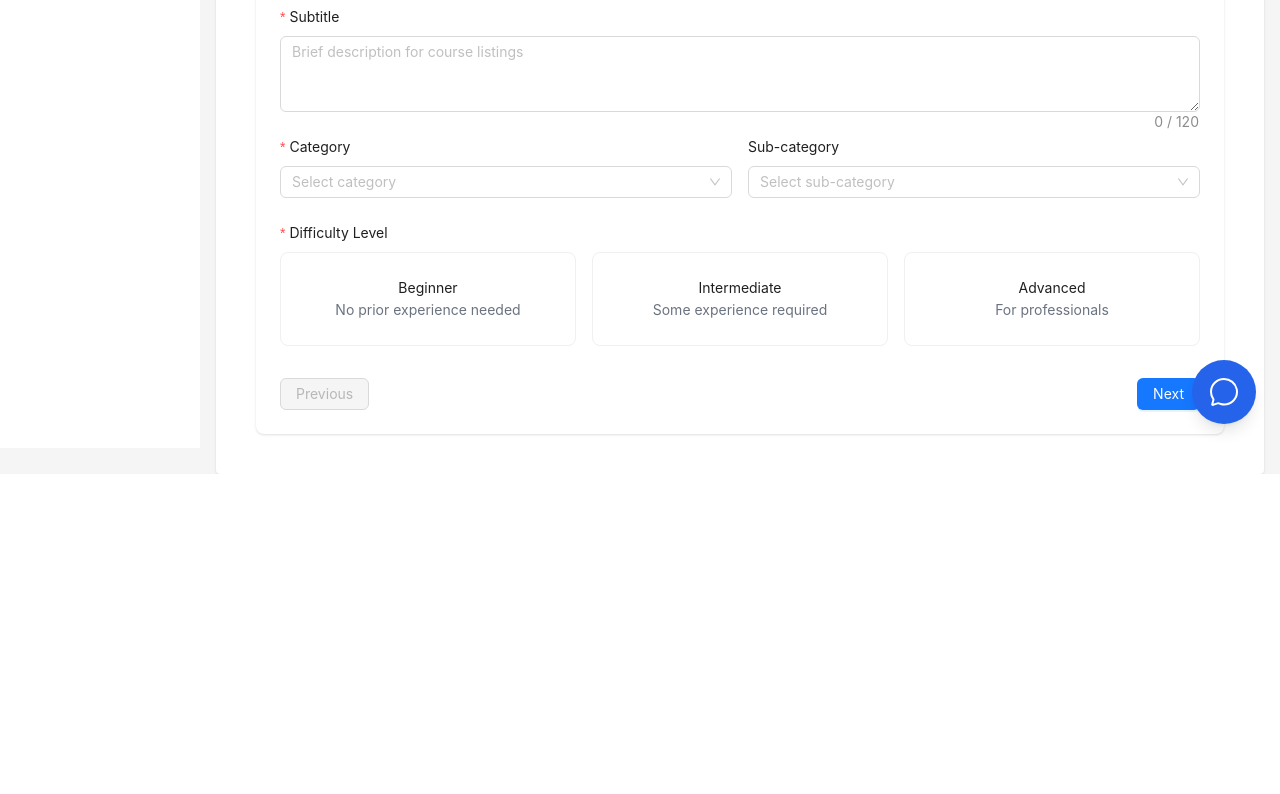
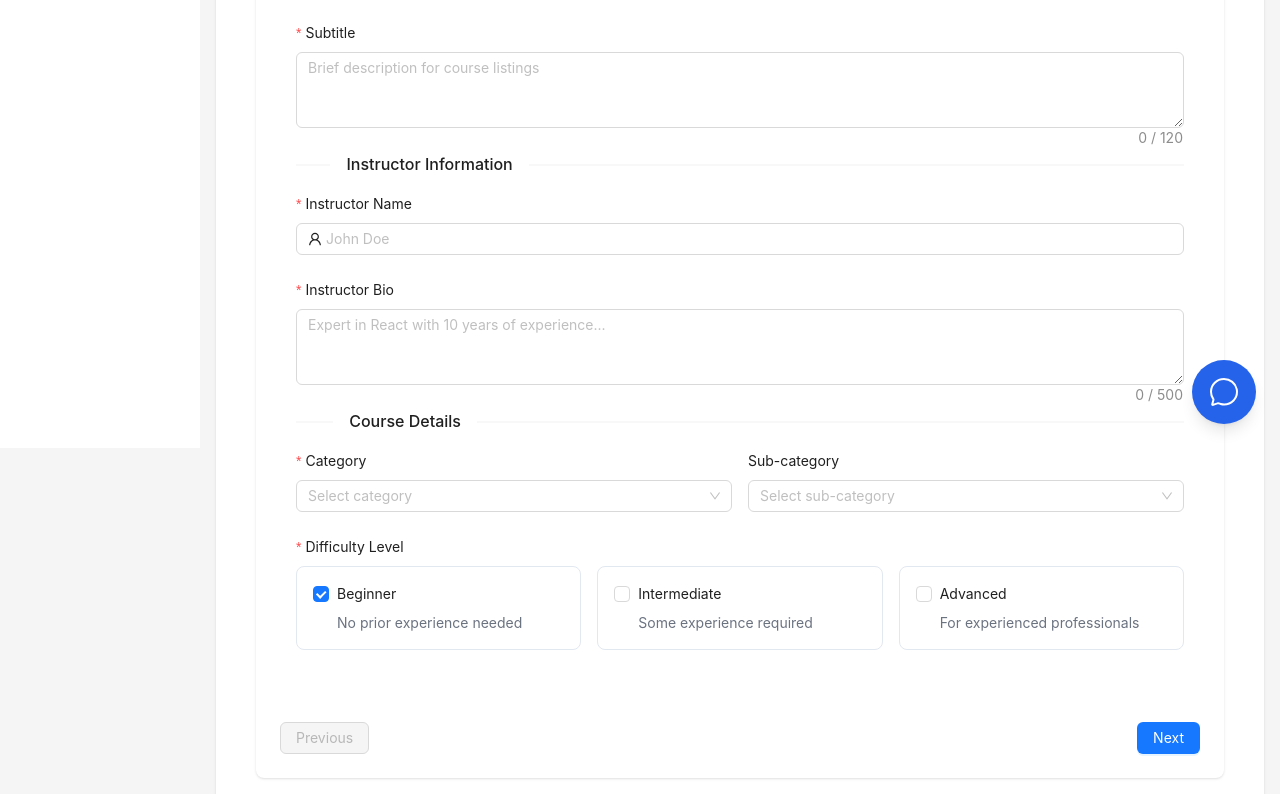
Before and after one commit to andymarrow/Trainex, a Next.js app: page /AdminDashboard/pages/course in a window 1280 px wide. Shown: the part 352-1146 px from the top of the page. Before the commit the page ends 826 px from the top, so only its background shows below. Built offline with nearby package versions, Linux system fonts and the light colour scheme.

Commit message:
some changes on course upload forms

```diff
--- a/app/(Admin)/AdminDashboard/components/courseComp/CourseForm.jsx
+++ b/app/(Admin)/AdminDashboard/components/courseComp/CourseForm.jsx
@@ -16,26 +16,64 @@ const CourseWizard = ({ initialData, onSubmit }) => {
   const [loading, setLoading] = useState(false);
 
   // Initialize form with data (create or edit)
+  // In your CourseWizard component
   useEffect(() => {
     const initializeForm = async () => {
       try {
         const values = initialData ||
           JSON.parse(localStorage.getItem("courseDraft")) || {
-            // Set default values for all form fields
+            //basic info
             title: "",
             subtitle: "",
+            instructor: {
+              name: "",
+              bio: "",
+            },
             category: undefined,
             subcategory: undefined,
             level: "beginner",
-            sections: [],
-            // Add other default fields from all steps
+            //course goals
+            outcomes: [],
+            requirements: [],
+            audience: [],
+            customAudience: [],
+            //curriculum
+
+            //media
+            media: {
+              thumbnail: null,
+              promoVideo: null,
+            },
+            //pricing
+            pricing: {
+              model: "free",
+              amount: 0,
+              currency: "USD",
+            },
           };
 
         form.setFieldsValue(values);
-        console.log("Initialized form values:", values);
       } catch (e) {
         console.error("Form initialization failed:", e);
-        form.setFieldsValue({});
+        form.setFieldsValue({
+          //basic info
+          title: "",
+          subtitle: "",
+          instructor: {
+            name: "",
+            bio: "",
+          },
+          category: undefined,
+          subcategory: undefined,
+          level: "beginner",
+          //course goals
+          outcomes: [],
+          requirements: [],
+          audience: [],
+          customAudience: [],
+
+          // curriculum
+        });
       }
     };
 
--- a/app/(Admin)/AdminDashboard/components/courseComp/formSteps/BasicInfoStep.jsx
+++ b/app/(Admin)/AdminDashboard/components/courseComp/formSteps/BasicInfoStep.jsx
@@ -1,5 +1,6 @@
-import React, { useEffect } from "react";
-import { Form, Input, Select, Card, Row, Col } from "antd";
+import React, { use, useEffect } from "react";
+import { Form, Input, Select, Row, Col, Checkbox, Divider } from "antd";
+import { UserOutlined } from "@ant-design/icons";
 
 const { Option } = Select;
 const { TextArea } = Input;
@@ -7,10 +8,11 @@ const { TextArea } = Input;
 const BasicInfoStep = () => {
   const form = Form.useFormInstance();
   useEffect(() => {
-    console.log("Current form values:-------", form.getFieldsValue(true));
+    console.log("BasicInfoStep mounted---------", form.getFieldsValue());
   }, [form]);
   return (
-    <div>
+    <div className="p-4">
+      {/* Course Title */}
       <Form.Item
         name="title"
         label="Course Title"
@@ -22,6 +24,7 @@ const BasicInfoStep = () => {
         <Input placeholder="Master React in 2023" showCount maxLength={100} />
       </Form.Item>
 
+      {/* Subtitle */}
       <Form.Item
         name="subtitle"
         label="Subtitle"
@@ -35,17 +38,46 @@ const BasicInfoStep = () => {
         />
       </Form.Item>
 
+      <Divider orientation="left">Instructor Information</Divider>
+
+      {/* Instructor Name */}
+      <Form.Item
+        name={["instructor", "name"]}
+        label="Instructor Name"
+        rules={[{ required: true, message: "Instructor name is required" }]}
+      >
+        <Input placeholder="John Doe" prefix={<UserOutlined />} />
+      </Form.Item>
+
+      {/* Instructor Bio */}
+      <Form.Item
+        name={["instructor", "bio"]}
+        label="Instructor Bio"
+        rules={[{ required: true, message: "Instructor bio is required" }]}
+      >
+        <TextArea
+          rows={3}
+          placeholder="Expert in React with 10 years of experience..."
+          showCount
+          maxLength={500}
+        />
+      </Form.Item>
+
+      <Divider orientation="left">Course Details</Divider>
+
+      {/* Category and Subcategory */}
       <Row gutter={16}>
         <Col span={12}>
           <Form.Item
             name="category"
             label="Category"
-            rules={[{ required: true }]}
+            rules={[{ required: true, message: "Category is required" }]}
           >
             <Select placeholder="Select category">
               <Option value="web">Web Development</Option>
               <Option value="mobile">Mobile Development</Option>
               <Option value="data">Data Science</Option>
+              <Option value="design">UI/UX Design</Option>
             </Select>
           </Form.Item>
         </Col>
@@ -55,35 +87,64 @@ const BasicInfoStep = () => {
               <Option value="react">React.js</Option>
               <Option value="vue">Vue.js</Option>
               <Option value="angular">Angular</Option>
+              <Option value="node">Node.js</Option>
             </Select>
           </Form.Item>
         </Col>
       </Row>
 
+      {/* Difficulty Level - Checkbox Style */}
       <Form.Item
         name="level"
         label="Difficulty Level"
-        rules={[{ required: true }]}
+        rules={[
+          { required: true, message: "Please select a difficulty level" },
+        ]}
       >
-        <div className="flex gap-4">
-          {["beginner", "intermediate", "advanced"].map((level) => (
-            <Card
-              key={level}
-              hoverable
-              className={`w-1/3 text-center cursor-pointer ${
-                form.getFieldValue("level") === level ? "border-blue-500" : ""
-              }`}
-              onClick={() => form.setFieldValue("level", level)}
-            >
-              <h4 className="capitalize">{level}</h4>
-              <p className="text-gray-500">
-                {level === "beginner" && "No prior experience needed"}
-                {level === "intermediate" && "Some experience required"}
-                {level === "advanced" && "For professionals"}
-              </p>
-            </Card>
-          ))}
-        </div>
+        <Checkbox.Group className="w-full">
+          <Row gutter={16}>
+            {[
+              {
+                value: "beginner",
+                label: "Beginner",
+                description: "No prior experience needed",
+              },
+              {
+                value: "intermediate",
+                label: "Intermediate",
+                description: "Some experience required",
+              },
+              {
+                value: "advanced",
+                label: "Advanced",
+                description: "For experienced professionals",
+              },
+            ].map((level) => (
+              <Col span={8} key={level.value}>
+                <div
+                  className={`p-4 border rounded-lg cursor-pointer hover:border-blue-300 ${
+                    form.getFieldValue("level") === level.value
+                      ? "border-blue-500 border-2"
+                      : ""
+                  }`}
+                  onClick={() => form.setFieldsValue({ level: level.value })}
+                >
+                  <Checkbox
+                    value={level.value}
+                    checked={form.getFieldValue("level") === level.value}
+                    onChange={() => form.setFieldsValue({ level: level.value })}
+                    className="mb-2"
+                  >
+                    {level.label}
+                  </Checkbox>
+                  <p className="text-gray-500 text-sm ml-6">
+                    {level.description}
+                  </p>
+                </div>
+              </Col>
+            ))}
+          </Row>
+        </Checkbox.Group>
       </Form.Item>
     </div>
   );
--- a/app/(Admin)/AdminDashboard/components/courseComp/formSteps/CourseGoalsStep.jsx
+++ b/app/(Admin)/AdminDashboard/components/courseComp/formSteps/CourseGoalsStep.jsx
@@ -1,11 +1,17 @@
-import React from "react";
+import React, { useEffect } from "react";
 import { Form, Input, Checkbox, Select, Button, Divider } from "antd";
 import { MinusCircleOutlined, PlusOutlined } from "@ant-design/icons";
 
 const { TextArea } = Input;
 
-const CourseGoalsStep = () => (
-  <div>
+const CourseGoalsStep = () => {
+  const form = Form.useFormInstance();
+  useEffect(() => {
+    console.log("BasicInfoStep mounted---------", form.getFieldsValue());
+  }, [form]);
+  return (
+    <div className="p-4">
+      {/* Learning Outcomes */}
       <div className="mb-6">
         <h3 className="text-lg font-medium mb-2">Learning Outcomes</h3>
         <Form.List name="outcomes">
@@ -44,29 +50,64 @@ const CourseGoalsStep = () => (
 
       <Divider />
 
+      {/* Requirements */}
       <div className="mb-6">
         <h3 className="text-lg font-medium mb-2">Requirements</h3>
-      <Form.Item name="requirements">
-        <TextArea rows={3} placeholder="Prerequisites or resources needed" />
+        <Form.List name="requirements">
+          {(fields, { add, remove }) => (
+            <>
+              {fields.map(({ key, name, ...restField }) => (
+                <div key={key} className="flex items-center mb-3">
+                  <Form.Item
+                    {...restField}
+                    name={[name]}
+                    className="flex-grow mb-0"
+                  >
+                    <Input placeholder="Add requirement (e.g., Basic JavaScript knowledge)" />
                   </Form.Item>
+                  {fields.length > 1 && (
+                    <MinusCircleOutlined
+                      className="ml-3 text-red-500 text-lg"
+                      onClick={() => remove(name)}
+                    />
+                  )}
+                </div>
+              ))}
+              <Button
+                type="dashed"
+                onClick={() => add()}
+                icon={<PlusOutlined />}
+                className="w-full"
+              >
+                Add Requirement
+              </Button>
+            </>
+          )}
+        </Form.List>
       </div>
 
       <Divider />
 
+      {/* Target Audience */}
       <div>
         <h3 className="text-lg font-medium mb-2">Target Audience</h3>
         <Form.Item name="audience">
           <Checkbox.Group className="grid grid-cols-2 gap-4">
-          {["beginners", "career_changers", "students", "professionals"].map(
-            (item) => (
+            {[
+              "beginners",
+              "career_changers",
+              "students",
+              "professionals",
+              "managers",
+              "entrepreneurs",
+            ].map((item) => (
               <Checkbox key={item} value={item}>
                 {item
                   .split("_")
                   .map((word) => word.charAt(0).toUpperCase() + word.slice(1))
                   .join(" ")}
               </Checkbox>
-            )
-          )}
+            ))}
           </Checkbox.Group>
         </Form.Item>
 
@@ -76,5 +117,6 @@ const CourseGoalsStep = () => (
       </div>
     </div>
   );
+};
 
 export default CourseGoalsStep;
```
Also changed, not shown: 1 other file (tests, documents, lock files or other folders). Lines whose indentation alone changed are shown as unchanged.
